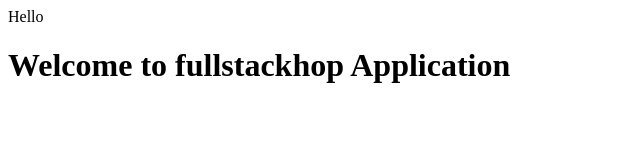
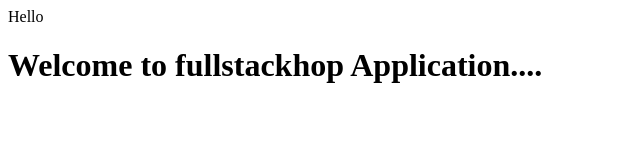
Before and after one commit to fullstackshop/fullstackshop.github.io, a plain HTML site: page index.html in a window 1280 px wide. Shown: the full height of the page, 0-640 px from the left. Drawn offline with Linux system fonts and the light colour scheme.

Commit message:
Update index.html

```diff
--- a/index.html
+++ b/index.html
@@ -1,4 +1,4 @@
 <html>
 <head>Hello</head>
-<body><h1>Welcome to fullstackhop Application</h1></body>
+<body><h1>Welcome to fullstackhop Application....</h1></body>
 </html>
```
